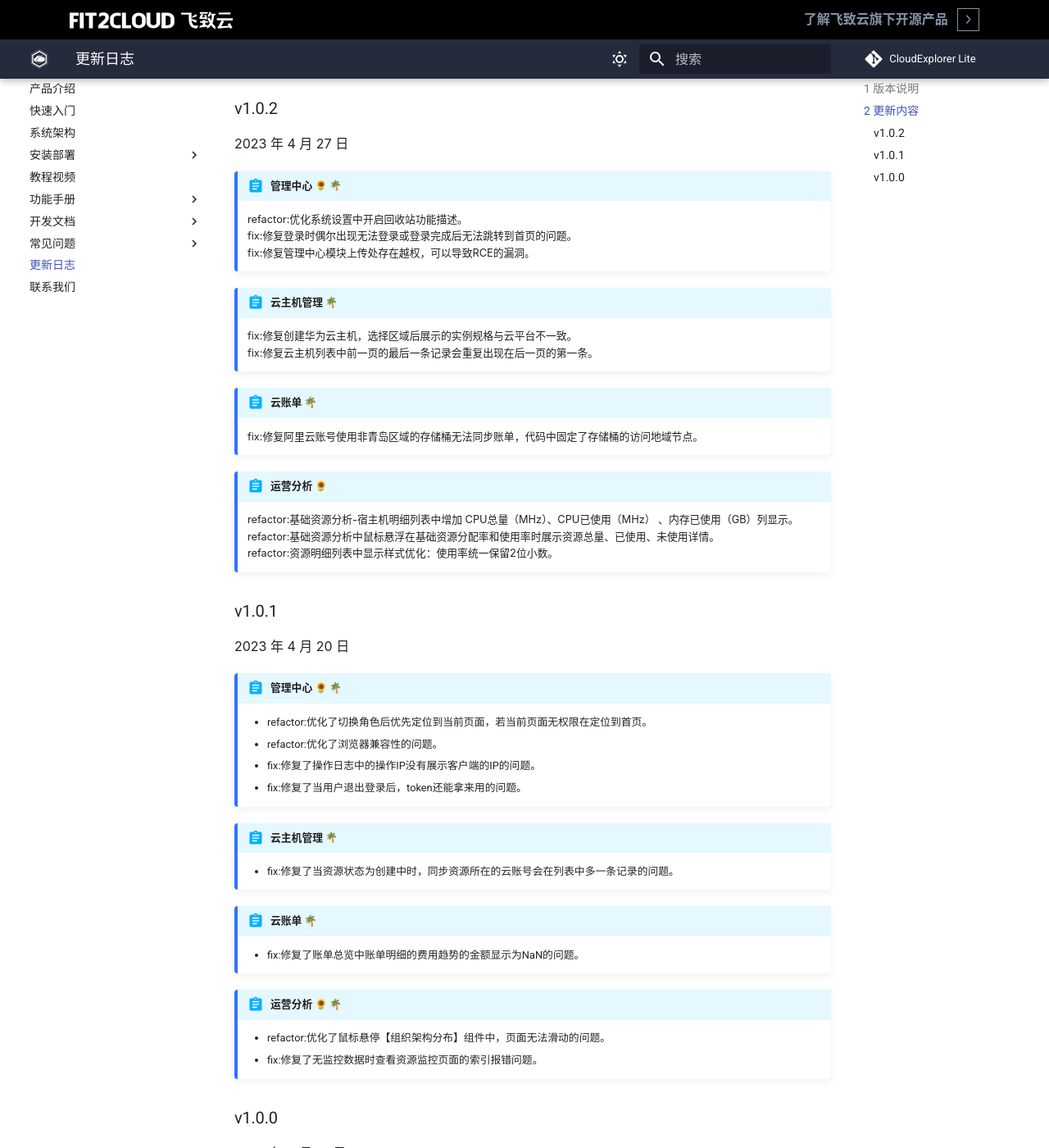
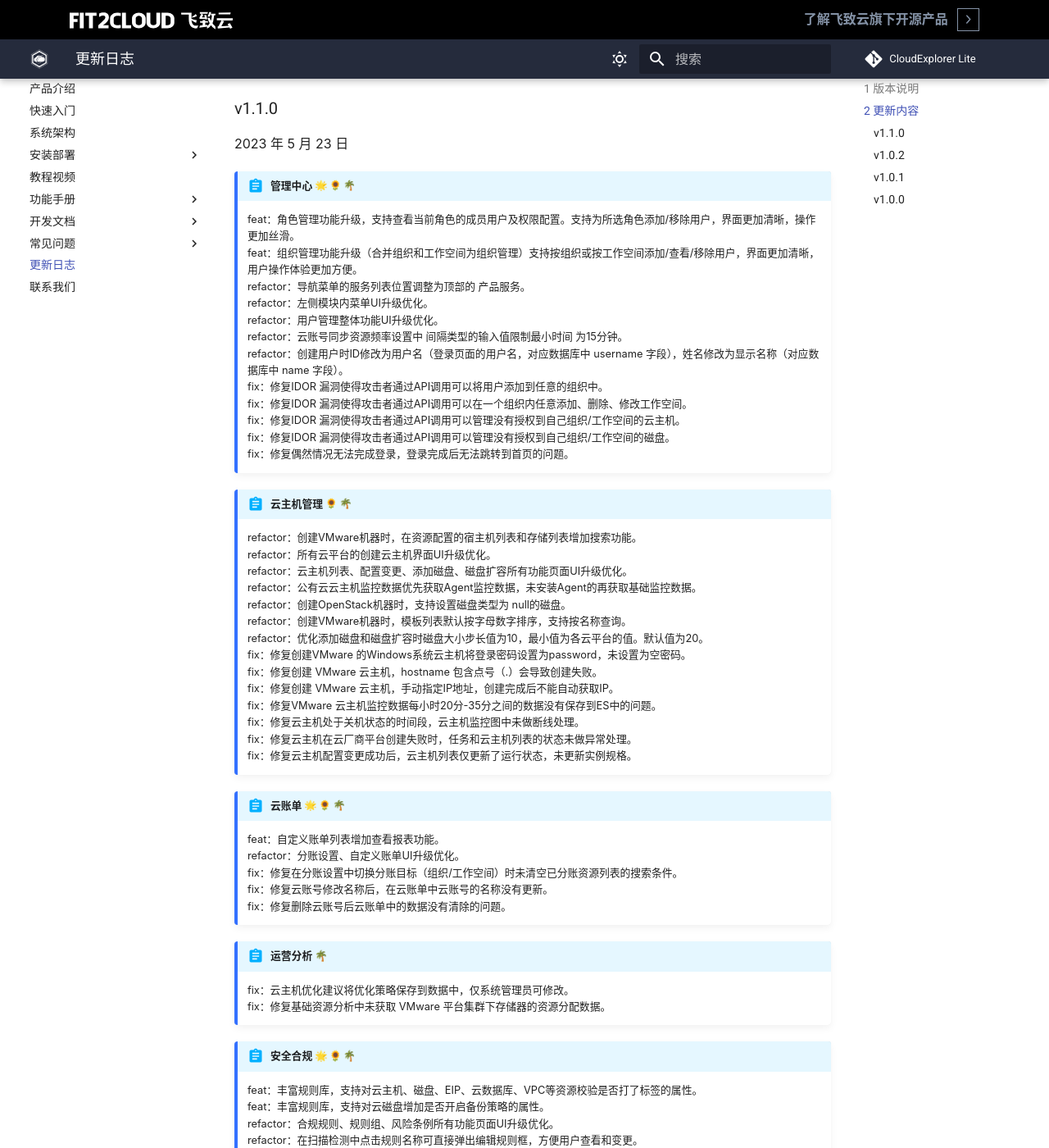
Before and after one commit to CloudExplorer-Dev/docs, an MkDocs documentation site: the page built from docs/update_log.md, in a window 1280 px wide and 1400 px high, scrolled down 385 px. Shown: the whole window at 82% size. Built offline with MkDocs 1.6.1 and Material for MkDocs 9.7.7, drawn with Linux system fonts in a browser that asks for light colours; emoji names are drawn with the system emoji font; the version menu is left out; some of the changed text lies outside the part shown.

Commit message:
修改更新日志

```diff
--- a/docs/update_log.md
+++ b/docs/update_log.md
@@ -10,6 +10,65 @@
     -  v1.1.0 是 v1.0.0 之后的功能版本
 
 ## 2 更新内容
+
+### v1.1.0
+
+2023 年 5 月 23 日
+
+!!! Abstract "管理中心 :star2: :sunflower: :palm_tree:"
+    feat：角色管理功能升级，支持查看当前角色的成员用户及权限配置。支持为所选角色添加/移除用户，界面更加清晰，操作更加丝滑。
+    feat：组织管理功能升级（合并组织和工作空间为组织管理）支持按组织或按工作空间添加/查看/移除用户，界面更加清晰，用户操作体验更加方便。
+    refactor：导航菜单的服务列表位置调整为顶部的 产品服务。
+    refactor：左侧模块内菜单UI升级优化。
+    refactor：用户管理整体功能UI升级优化。
+    refactor：云账号同步资源频率设置中 间隔类型的输入值限制最小时间 为15分钟。
+    refactor：创建用户时ID修改为用户名（登录页面的用户名，对应数据库中 username 字段），姓名修改为显示名称（对应数据库中 name 字段）。
+    fix：修复IDOR 漏洞使得攻击者通过API调用可以将用户添加到任意的组织中。
+    fix：修复IDOR 漏洞使得攻击者通过API调用可以在一个组织内任意添加、删除、修改工作空间。
+    fix：修复IDOR 漏洞使得攻击者通过API调用可以管理没有授权到自己组织/工作空间的云主机。
+    fix：修复IDOR 漏洞使得攻击者通过API调用可以管理没有授权到自己组织/工作空间的磁盘。
+    fix：修复偶然情况无法完成登录，登录完成后无法跳转到首页的问题。
+
+!!! Abstract "云主机管理  :sunflower: :palm_tree:"
+    refactor：创建VMware机器时，在资源配置的宿主机列表和存储列表增加搜索功能。
+    refactor：所有云平台的创建云主机界面UI升级优化。
+    refactor：云主机列表、配置变更、添加磁盘、磁盘扩容所有功能页面UI升级优化。
+    refactor：公有云云主机监控数据优先获取Agent监控数据，未安装Agent的再获取基础监控数据。
+    refactor：创建OpenStack机器时，支持设置磁盘类型为 null的磁盘。
+    refactor：创建VMware机器时，模板列表默认按字母数字排序，支持按名称查询。
+    refactor：优化添加磁盘和磁盘扩容时磁盘大小步长值为10，最小值为各云平台的值。默认值为20。
+    fix：修复创建VMware 的Windows系统云主机将登录密码设置为password，未设置为空密码。
+    fix：修复创建 VMware 云主机，hostname 包含点号（.）会导致创建失败。
+    fix：修复创建 VMware 云主机，手动指定IP地址，创建完成后不能自动获取IP。
+    fix：修复VMware 云主机监控数据每小时20分-35分之间的数据没有保存到ES中的问题。
+    fix：修复云主机处于关机状态的时间段，云主机监控图中未做断线处理。
+    fix：修复云主机在云厂商平台创建失败时，任务和云主机列表的状态未做异常处理。
+    fix：修复云主机配置变更成功后，云主机列表仅更新了运行状态，未更新实例规格。
+
+!!! Abstract "云账单  :star2: :sunflower: :palm_tree:"
+    feat：自定义账单列表增加查看报表功能。
+    refactor：分账设置、自定义账单UI升级优化。
+    fix：修复在分账设置中切换分账目标（组织/工作空间）时未清空已分账资源列表的搜索条件。
+    fix：修复云账号修改名称后，在云账单中云账号的名称没有更新。
+    fix：修复删除云账号后云账单中的数据没有清除的问题。
+
+!!! Abstract "运营分析  :palm_tree:"
+    fix：云主机优化建议将优化策略保存到数据中，仅系统管理员可修改。
+    fix：修复基础资源分析中未获取 VMware 平台集群下存储器的资源分配数据。
+
+!!! Abstract "安全合规  :star2: :sunflower: :palm_tree:"
+    feat：丰富规则库，支持对云主机、磁盘、EIP、云数据库、VPC等资源校验是否打了标签的属性。
+    feat：丰富规则库，支持对云磁盘增加是否开启备份策略的属性。
+    refactor：合规规则、规则组、风险条例所有功能页面UI升级优化。
+    refactor：在扫描检测中点击规则名称可直接弹出编辑规则框，方便用户查看和变更。
+    refactor：优化部分配置大小的属性未显示单位的问题。
+    fix：修复删除全部云主机资源后再次执行扫描检查，扫描结果中依然存在已删除的资源。
+    fix：修复EIP资源类型的规则在扫描结果页面公网IP的ID和名称列展示为空的问题。
+    fix：新建或修改规则后，扫描检查界面该规则展示的不合规资源数与扫描结果中的不合规资源数不一致。
+    fix：修复总览-扫描资源按云账号分布图表的悬浮框内容展示重复。
+    fix：修复删除云账号后安全合规中的数据没有清除的问题。
+
+
 
 ### v1.0.2
 
```
